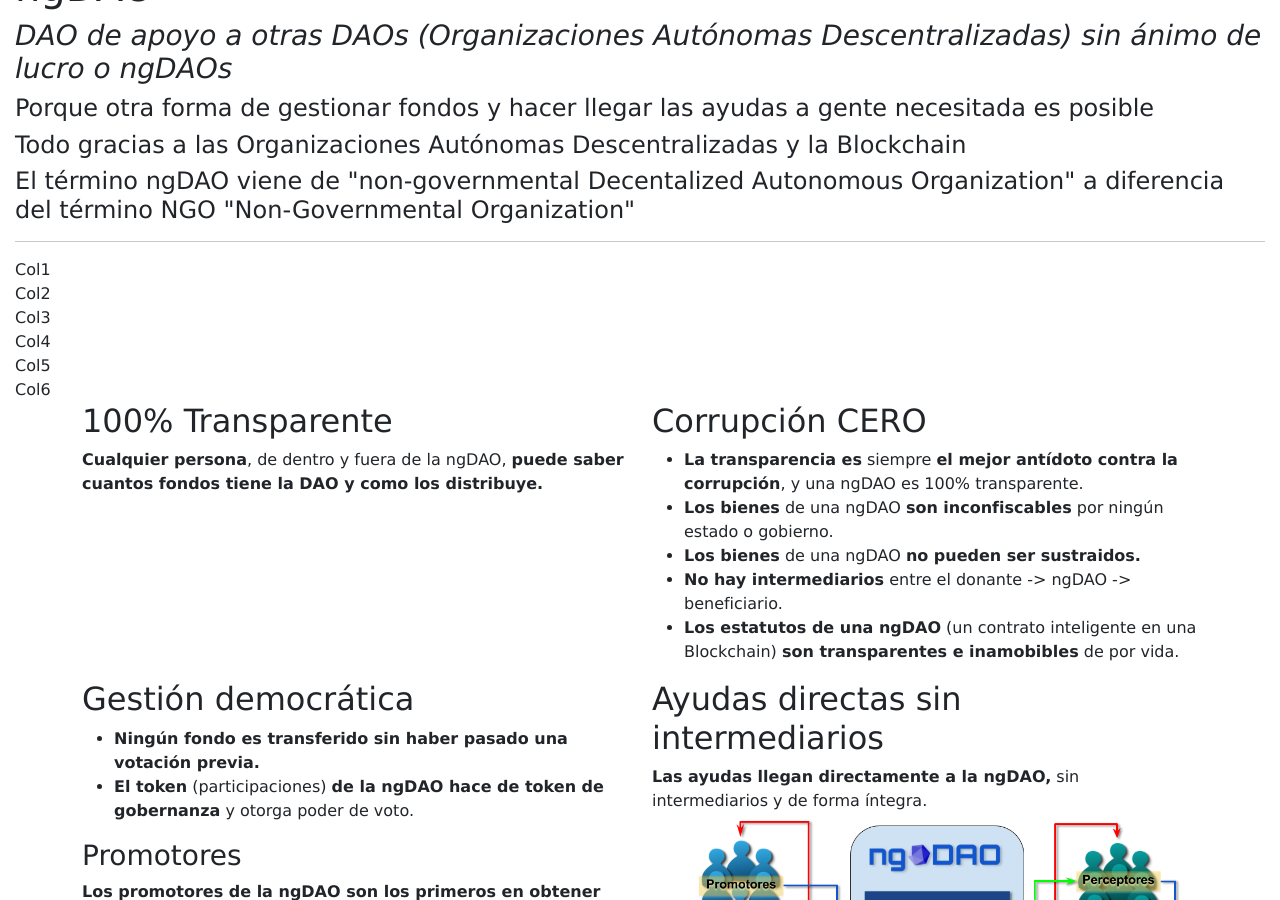
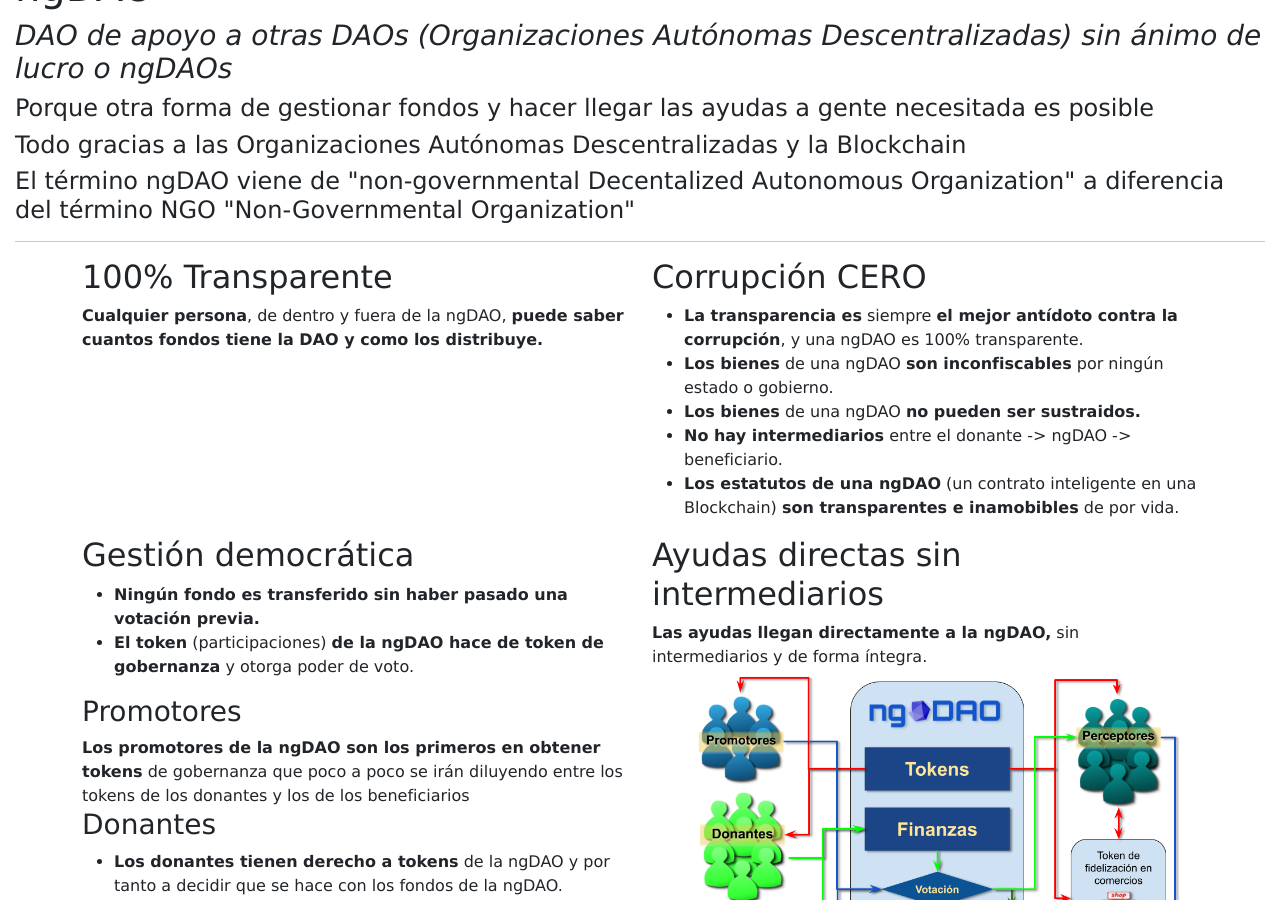
Before and after one commit to NGDAOorg/lapalmadao, a Jekyll site: the page built from index.html, in a window 1280 px wide and 900 px high, scrolled down 314 px. Built offline with Jekyll 4.4.1, drawn with Linux system fonts in a browser that asks for light colours; nearby versions of some CDN libraries.

Commit message:
Update index.html

```diff
--- a/index.html
+++ b/index.html
@@ -10,31 +10,15 @@ description: DAO de apoyo a otras DAOs (Organizaciones Autónomas Descentralizad
 
 <hr>
 
-<div class="grid" style="--bs-columns: 12;">
- <div class="g-col-6">Col1</div>
-  <div class="g-col-6">Col2</div>
-   <div class="g-col-6">Col3</div>
-    <div class="g-col-6">Col4</div>
-     <div class="g-col-6">Col5</div>
-      <div class="g-col-6">Col6</div>
-</div>
 
 <div class="container">
-
   <div class="row align-items-start">
-
    <div class="col">
-
     <h2>100% Transparente</h2>
-
     <b>Cualquier persona</b>, de dentro y fuera de la ngDAO, <b>puede saber cuantos fondos tiene la DAO y como los distribuye.</b>
-
    </div>
-
    <div class="col">
-
      <h2>Corrupción CERO</h2>
-
      <ul>
       <li><b>La transparencia es</b> siempre <b>el mejor antídoto contra la corrupción</b>, y una ngDAO es 100% transparente.</li>
       <li><b>Los bienes</b> de una ngDAO <b>son inconfiscables</b> por ningún estado o gobierno.</li>
@@ -42,92 +26,55 @@ description: DAO de apoyo a otras DAOs (Organizaciones Autónomas Descentralizad
       <li><b>No hay intermediarios</b> entre el donante -> ngDAO -> beneficiario.</li>
       <li><b>Los estatutos de una ngDAO</b> (un contrato inteligente en una Blockchain) <b>son transparentes e inamobibles</b> de por vida.</li>
      </ul>
-
     </div>
-
    </div>
-
    <div class="row align-items-start">
-
      <div class="col">
-
       <h2>Gestión democrática</h2>
-
       <ul>
        <li><b>Ningún fondo es transferido sin haber pasado una votación previa.</b></li>
        <li><b>El token</b> (participaciones) <b>de la ngDAO hace de token de gobernanza</b> y otorga poder de voto.</li>
       </ul>
-
       <h3>Promotores</h3>
-
       <b>Los promotores de la ngDAO son los primeros en obtener tokens</b> de gobernanza que poco a poco se irán diluyendo entre los tokens de los donantes y los de los beneficiarios
-
       <h3>Donantes</h3>
-
       <ul>
        <li><b>Los donantes tienen derecho a tokens</b> de la ngDAO y por tanto a decidir que se hace con los fondos de la ngDAO.</li>
        <li><b>Cada ngDAO decide</b> entre sus miembros <b>como repartir nuevos tokens</b> entre los donantes de fondos.</li>
       </ul>
-
       <h3>Beneficiarios</h3>
-
       <ul>
        <li><b>Los beneficiarios reciben tokens en función</b> de la decisión de donantes y promotores, pero la idea es que cuando estos consideren que los beneficiarios han adquirido conocimientos para la gestión de la ngDAO y comprenden la economía del token, la masa de tokens en manos de beneficiarios sea superior al 51% de la que poseen promotores y donantes hasta que esta última pase a ser anecdótica.</li>
       </ul>
-
      </div>
-
      <div class="col">
-
       <h2>Ayudas directas sin intermediarios</h2>
-
       <b>Las ayudas llegan directamente a la ngDAO,</b> sin intermediarios y de forma íntegra.
-
       <img src="/assets/images/Como funciona una ngDAO.png" class="img-fluid" alt="Cómo funciona una ngDAO">
-
      </div>
-
    </div>
-
    <div class="row align-items-start">
-
     <div class="col">
-
      <h2>Economía DUAL y autónoma</h2>
-
      <h3>Fondos en criptomoneda</h3>
-
      Al tratarse de un sistema basado en Blockchain, <b>los fondos se recaudan en criptomonedas.</b>
-
      <h3>Autogestión de los fondos</h3>
-
      <b>Los propietarios de tokens de la ngDAO son los encargados de decidir dónde van destinados los fondos</b> de la ngDAO mediante votación democrática.
-
      <h3>Economía del token</h3>
-
      <ul>
       <li>Haya o no haya fondos suficientes para ayudar a los beneficiarios, <b>es posible crear</b> desde el prier día, <b>una economía basada en el token</b> que atesoran los beneficiarios y que la ngDAO les puede ir suminstrando hasta el día en que ellos dispongan de la mayoría de los tokens.</li>
       <li>Los tokens pueden crear <b>una economía basada en tokens de fidelización y</b> descuento y a medida que se genere confianza, <b>convertirse incluso en moneda local</b> si se diera el caso.</li>
      </ul>
-
      <h3>Liquidez del token</h3>
-
      <ul>
       <li><b>El token puede formar parte fácilmente de pools de liquidez</b> en casas de intercambio descentralizadas, <b>de manera que cualquier persona</b>, aunque no tenga relación directa con la DAO, <b>puede adquirir tokens</b> de la ngDAO (en cantidades poco relevantes) <b>dando una cotización al token</b> y por tanto un valor **y una liquidez</b> que puede ayudar a los propios beneficiarios o cualquier otro poseedor del token.</li>
      </ul>
-
     </div>
-
     <div class="col">
-
      <h2>Entramado de ngDAOs</h2>
-
      Gracias a la tokenización, ngDAO pretende ser <b>un entramado de ngDAOs que puedan apoyarse unas a otras</b> por el efecto red y compartiendo tokens de manera que puedan participar en votaciones o beneficiarse del valor de los fondos o los tokens de otras ngDAOs.
      <img src="/assets/images/Esquema ngDAOs.png" class="img-fluid" alt="Entramado de ngDAOs">
-
     </div>
    </div>
-
   </div>
-
 </div>
```
Lines whose indentation alone changed are shown as unchanged.
